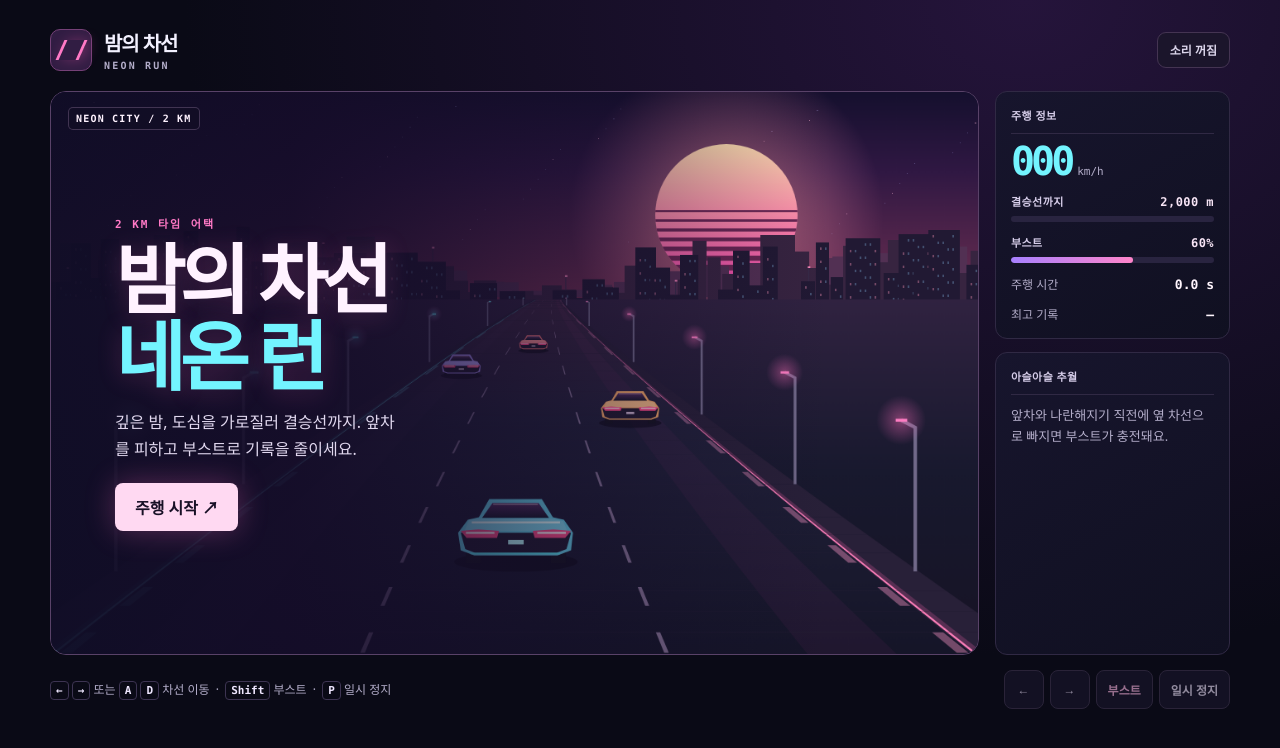
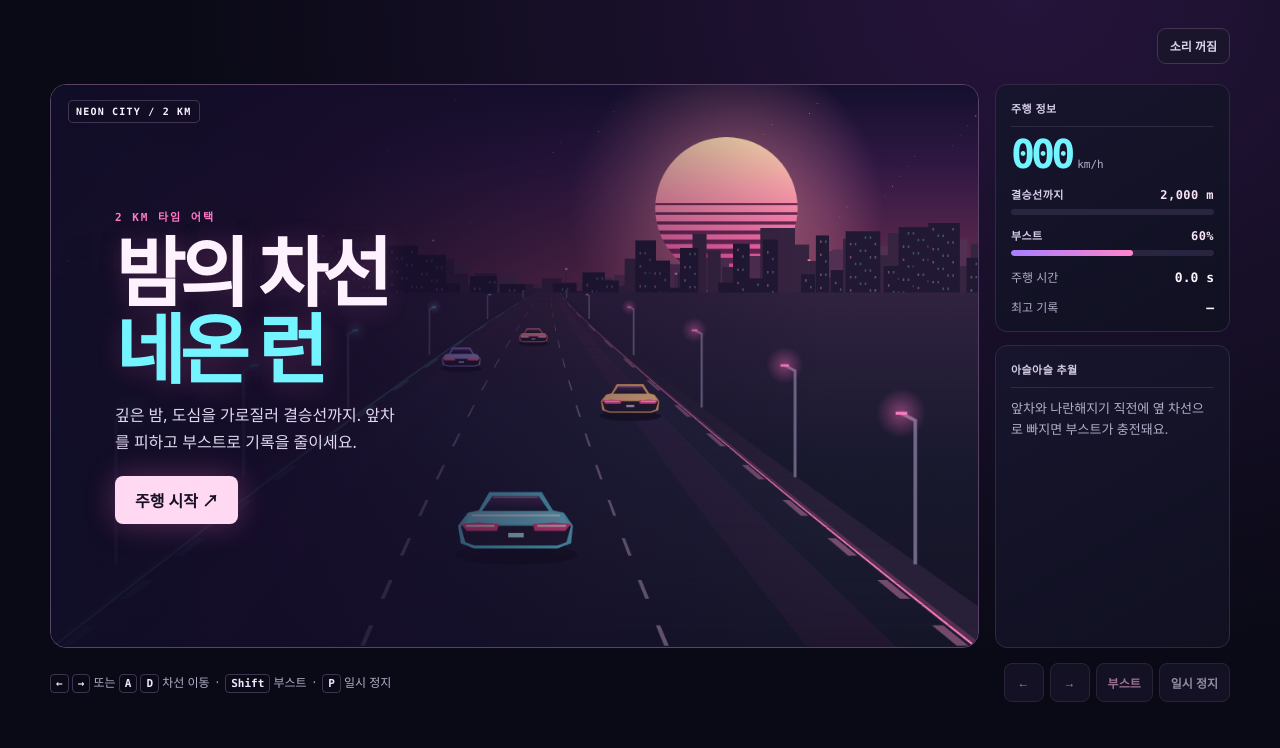
Before and after one commit to korea64721/night-lanes, a plain HTML site: page index.html in a window 1280 px wide. Drawn offline with Linux system fonts and the light colour scheme.

Commit message:
Remove duplicate branding from game header

```diff
--- a/index.html
+++ b/index.html
@@ -25,12 +25,7 @@
   button:disabled { cursor: default; }
   [hidden] { display: none !important; }
   main { width: min(1180px, 100% - 44px); margin: 0 auto; padding: 28px 0 22px; }
-  .top { display: flex; align-items: center; justify-content: space-between; gap: 14px; margin-bottom: 20px; }
-  .brand { display: flex; gap: 12px; align-items: center; }
-  .mark { width: 42px; height: 42px; border-radius: 10px; border: 1px solid #744177; background: #311d43; display: grid; place-content: center; }
-  .mark::before { content: ""; width: 17px; height: 20px; border-inline: 3px solid var(--pink); transform: skew(-24deg); box-shadow: 4px 0 12px #fa55ad48; }
-  .name { font-size: 20px; font-weight: 780; letter-spacing: -.055em; }
-  .edition { color: var(--muted); text-transform: uppercase; font: 700 10px var(--mono); letter-spacing: .22em; margin-top: 3px; }
+  .top { display: flex; justify-content: flex-end; margin-bottom: 20px; }
   .sound { color: #dbd5eb; background: #1b152b; border: 1px solid #443452; border-radius: 9px; padding: 8px 12px; font-size: 12px; font-weight: 650; white-space: nowrap; }
   .sound[aria-pressed="true"] { color: var(--ice); border-color: #547988; }
   .layout { display: grid; grid-template-columns: minmax(0, 1fr) 235px; gap: 16px; align-items: stretch; }
@@ -110,10 +105,6 @@
 <body>
 <main>
   <header class="top">
-    <div class="brand">
-      <span class="mark" aria-hidden="true"></span>
-      <div><div class="name">밤의 차선</div><div class="edition">Neon Run</div></div>
-    </div>
     <button class="sound" id="sound" type="button" aria-pressed="false">소리 꺼짐</button>
   </header>
   <div class="layout">
```
